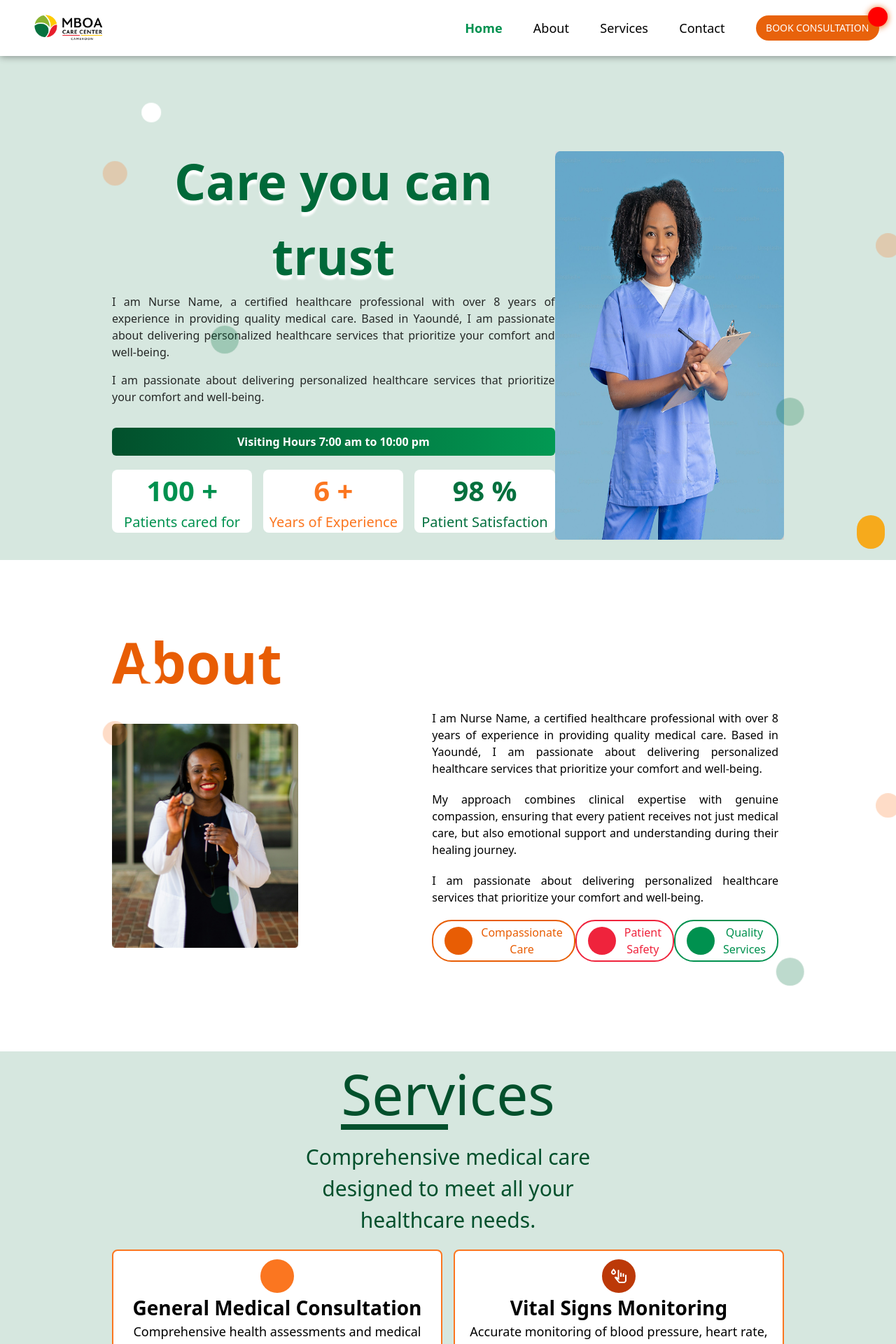
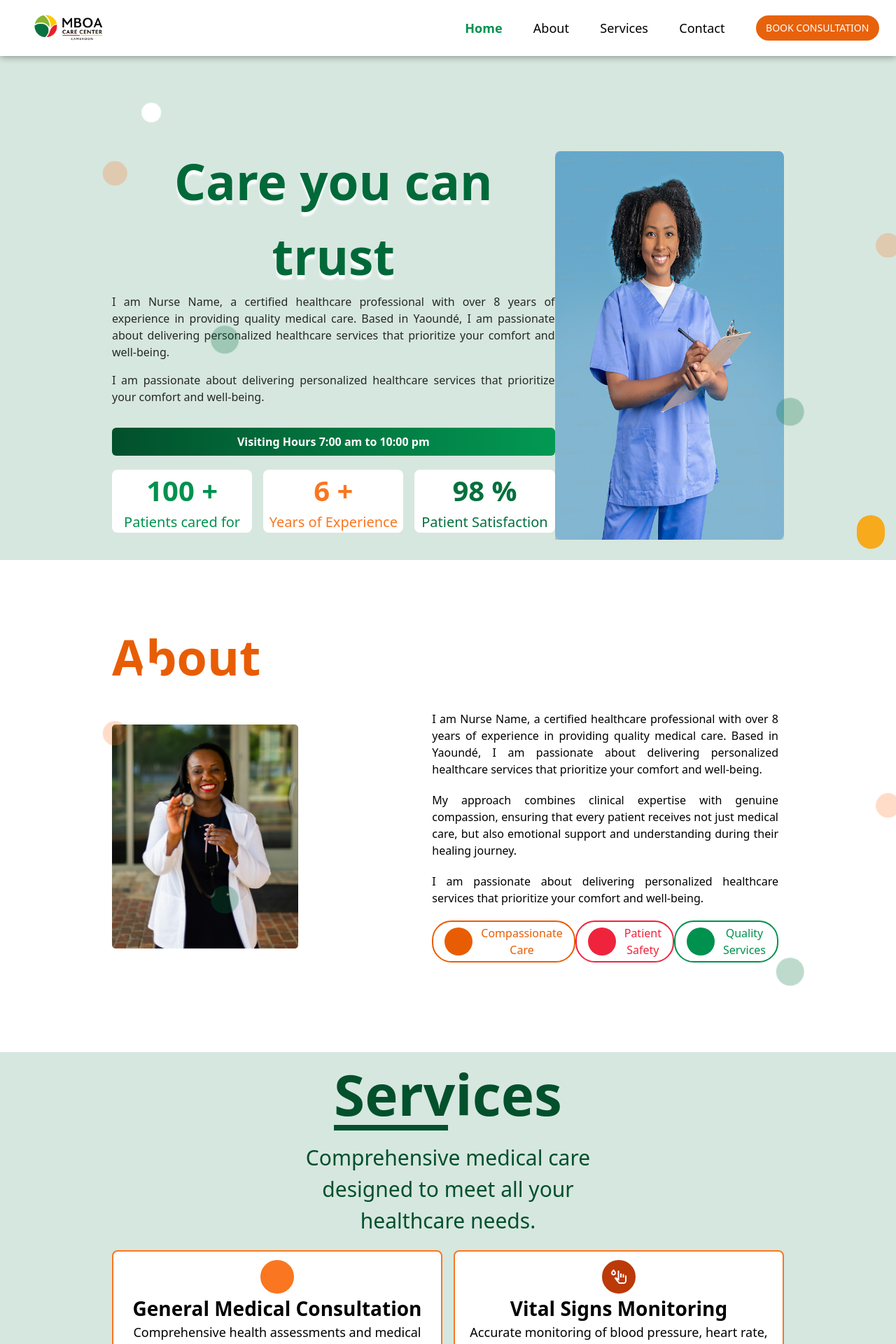
Before and after one commit to TSA7/mboa-care, a React (Vite) app: page / in a window 1280 px wide. Shown: the top 1920 px of the page at 70% size. Built offline with nearby package versions, Linux system fonts and the light colour scheme; some icons are missing.

Commit message:
i solved this problem

```diff
--- a/src/components/About/About.jsx
+++ b/src/components/About/About.jsx
@@ -8,7 +8,7 @@ import Reference from './Reference';
 function About() {
   const imgheight = useRef()
   return (
-    <div className=' relative bottom-30 lg:bottom-0 z-20' style={{backgroundColor:'white'}}>
+    <div className=' relative bottom-40 lg:bottom-0 z-20' style={{backgroundColor:'white'}}>
       <Buble color='white' heigh='28px' width='28px' className={'bubleAnimation1'}/>
       <Buble color='rgba(251, 118, 32, 0.25)' heigh='35px' width='35px' className={'bubleAnimation2'}/>
       <Buble color='rgba(3, 112, 62, 0.26)' heigh='40px' width='40px' className={'bubleAnimation3'}/>
@@ -17,7 +17,7 @@ function About() {
       <Buble color='rgba(3, 112, 62, 0.26)' heigh='40px' width='40px' className={'bubleAnimation6'}/>
       <div className=' w-full   flex justify-center relative bottom-0  lg:bottom-30'>
         <div className='  w-9/10 lg:w-3/4 '>
-          <h1 style={{color:'rgba(232, 93, 4, 1)', fontWeight:'bold'}} className=' text-[36px] lg:text-[80px]'>About</h1>
+          <h1 style={{color:'rgba(232, 93, 4, 1)'}} className=' font-semibold text-[45px] lg:text-[70px] mb-4'>About</h1>
           <div  className=' w-full  flex items-center lg:hidden'>
               <img  src='about.png'/>
           </div>
--- a/src/components/Navbar/BookConsultation.jsx
+++ b/src/components/Navbar/BookConsultation.jsx
@@ -3,10 +3,7 @@ import './navbar.css'
 
 function BookConsultation() {
   return (
-    <div className='relative'>
-      <div className=' w-7 h-7 shakebutton bg-black rounded-full absolute -right-3 -top-3'></div>
-      <button style={{backgroundColor:'rgba(232, 93, 4, 0.97)'}} className=' boxshadow text-white py-2 px-1 rounded-full cursor-pointer text-[12px] lg:text-sm w-40 lg:w-44'>BOOK CONSULTATION</button>
-    </div>
+      <button style={{backgroundColor:'rgba(232, 93, 4, 0.97)'}} className='text-white py-2 px-1 shakebutton rounded-full cursor-pointer text-[12px] lg:text-sm w-40 lg:w-44'>BOOK CONSULTATION</button>
   )
 }
 
--- a/src/components/Navbar/navbar.css
+++ b/src/components/Navbar/navbar.css
@@ -3,15 +3,19 @@
 
 .shakebutton {
   animation: shake 1s infinite;
-    box-shadow: 0px 1px 10px rgba(232, 93, 4, 0.97);
 
 }
 
 @keyframes shake {
-  0% { transform: translate(0px, 0px); background-color: red; }
-  50% { transform: translate(1px, -5px); background-color: white; }
-  100% { transform: translate(0px, 0px); background-color: green; }
+  0% {
+      box-shadow: 0px 0px 0px rgba(232, 93, 4, 0.97);
+
+   }
+  50% {
+      box-shadow: 2px 4px 10px rgba(232, 93, 4, 0.97);
+    }
+  100% {
+      box-shadow: 0px 0px 0px rgba(232, 93, 4, 0.97);
+
+    }
 }
-
-.boxshadow {
-}
--- a/src/components/Services/Services.jsx
+++ b/src/components/Services/Services.jsx
@@ -1,7 +1,6 @@
 import React, { useRef } from 'react'
 import Service from './Service'
 import MedicalServicesIcon from '@mui/icons-material/MedicalServices';
-import DeviceThermostatIcon from '@mui/icons-material/DeviceThermostat';
 
 function Services() {
   const barwidth = useRef()
@@ -10,7 +9,7 @@ function Services() {
     <div style={{backgroundColor:'rgba(214, 231, 223, 1)'}} className='heightbody2 relative bottom-20 lg:bottom-0'>
       <div className=' flex justify-center'>
         <div>
-            <p ref={barwidth} className=' font-semibold, text-[50px] lg:text-[80px] ' style={{color:'rgba(2, 80, 44, 1)'}}>Services</p>
+            <p ref={barwidth} className=' font-semibold text-[50px] lg:text-[80px] ' style={{color:'rgba(2, 80, 44, 1)'}}>Services</p>
             <div className=' h-2 lg:h-2 relative bottom-3 lg:bottom-4' style={{backgroundColor:'rgba(2, 80, 44, 1)', width:`${widthValue/2}px`}}></div>
         </div>
       </div>
```
